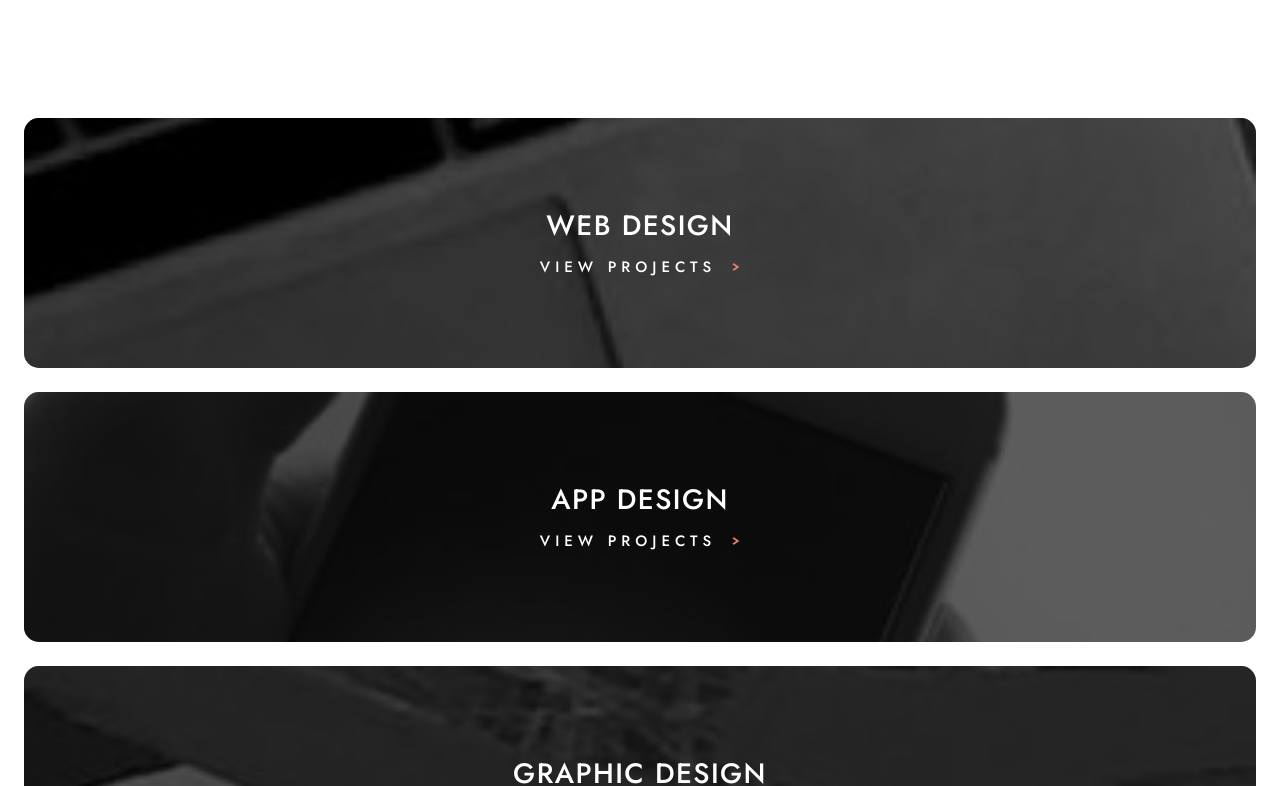
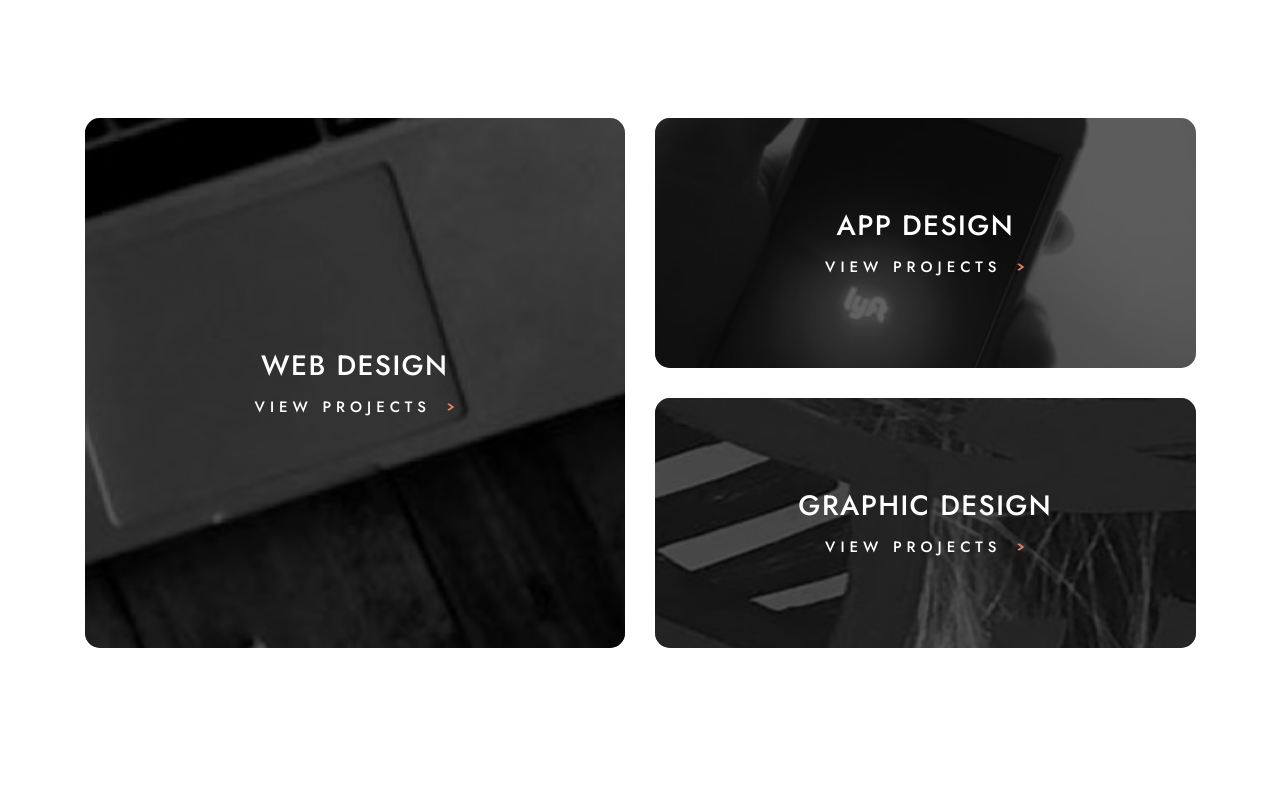
Before and after one commit to ackDeckard/multipage-nextjs13, a Next.js app: page / in a window 1280 px wide. Shown: the part 797-1583 px from the top of the page. After the commit the page ends 1445 px from the top, so only its background shows below. Built offline with nearby package versions, Linux system fonts and the light colour scheme.

Commit message:
Adjusted Dark Tiles layout for Desktop

```diff
--- a/components/dark-tiles-section.tsx
+++ b/components/dark-tiles-section.tsx
@@ -18,18 +18,18 @@ const images = [
 
 export default function DarkTilesSection() {
   return (
-    <section className="grid w-full place-items-center px-6">
+    <section className="grid w-full place-items-center px-6 lg:grid lg:w-[1111px] lg:grid-cols-2 lg:gap-[30px] lg:px-0">
       {images.map((item) => (
         <article
           key={item.backgroundImage}
-          className={`relative mb-6  h-[250px] w-full gap-3 rounded-[15px] `}
+          className={`relative mb-6  h-[250px] w-full gap-3 rounded-[15px] first:col-start-1 first:row-span-2  hover:cursor-pointer  lg:mb-0 first:lg:h-full`}
           style={{
             backgroundSize: "cover",
             backgroundRepeat: "no-repeat",
             backgroundImage: `url(${item.backgroundImage})`,
           }}
         >
-          <div className="grid h-full w-full place-items-center gap-3 rounded-[15px] bg-black/60">
+          <div className="grid h-full w-full place-items-center gap-3 rounded-[15px] bg-black/60 hover:bg-customHoverColor/70">
             <h2 className="self-end text-[28px] font-medium uppercase leading-9 tracking-[1.4px] text-white">
               {item.title}
             </h2>
--- a/tailwind.config.js
+++ b/tailwind.config.js
@@ -37,6 +37,7 @@ module.exports = {
         customDarkGrey: "hsl(264, 5%, 20%)",
         white: "hsl(0, 0%, 100%)",
         customLightGrey: "hsl(210, 17%, 95%)",
+        customHoverColor: "hsl(10, 72%, 66%)",
       },
       backgroundImage: {
         bgpatternsmallcircle: "/shared/desktop/bg-pattern-small-circle.svg",
```
